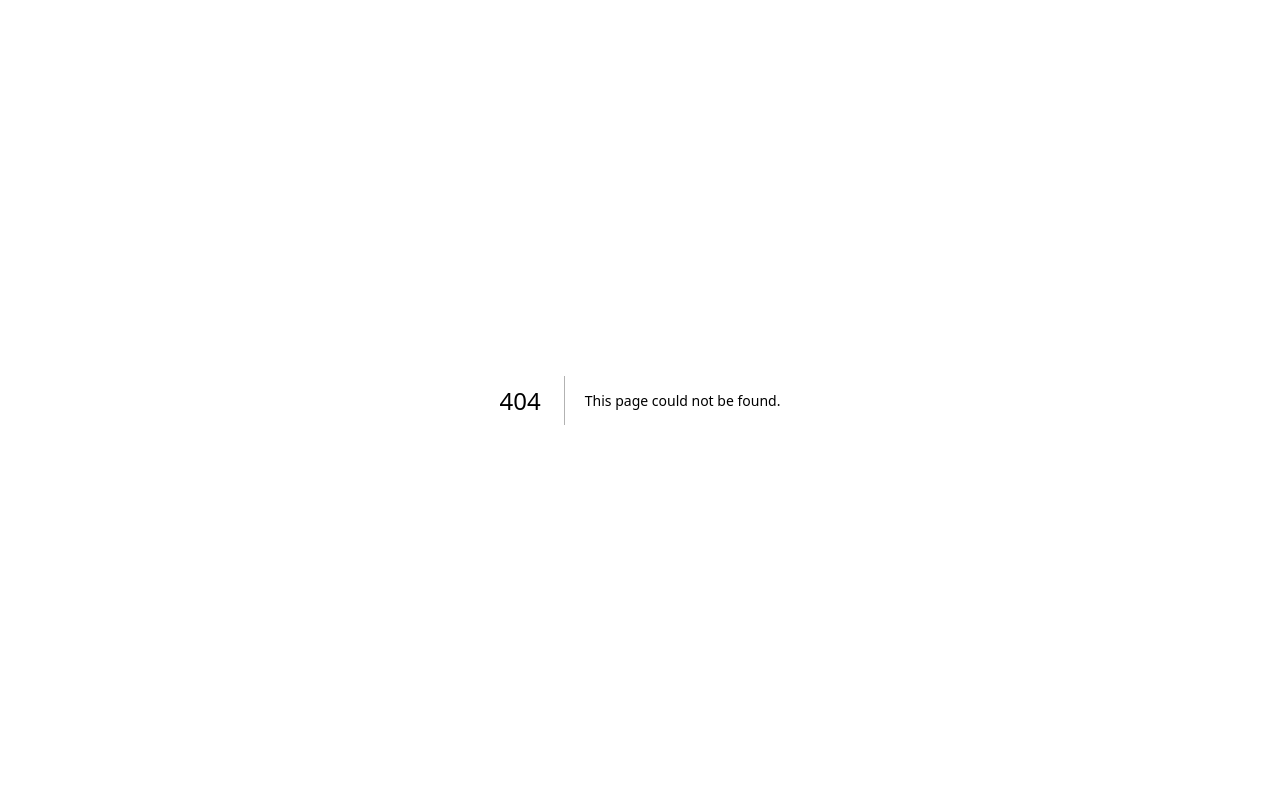
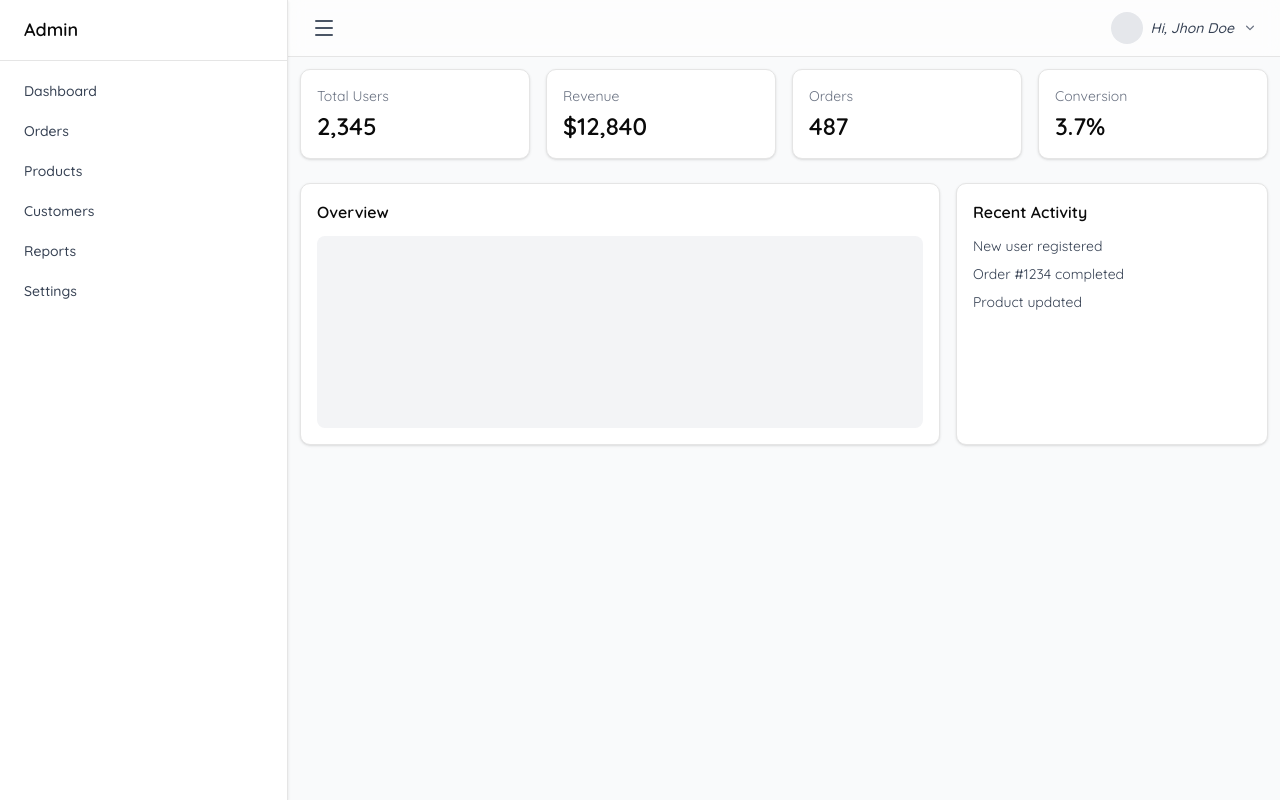
Before and after one commit to SaefulRochmat/rexivo.id, a Next.js app: page /dashboard in a window 1280 px wide. Before the commit this address had no page. Built offline with nearby package versions, Linux system fonts and the light colour scheme.

Commit message:
Fix UI, adding dashboard layout

```diff
--- /dev/null
+++ b/app/(admin)/dashboard/layout.js
@@ -0,0 +1,11 @@
+import AdminTemplate from "@/components/admin-template/app";
+
+const AdminLayout = ({ children }) => {
+    return (
+        <AdminTemplate>
+            {children}
+        </AdminTemplate>
+    )
+}
+
+export default AdminLayout;
--- /dev/null
+++ b/app/(admin)/dashboard/page.js
@@ -0,0 +1,42 @@
+const Index = () => {
+  return (
+    <div>
+        {/* Content cards as examples */}
+        <div className="grid grid-cols-1 gap-4 sm:grid-cols-2 xl:grid-cols-4">
+            <div className="rounded-lg border bg-white p-4 shadow-sm">
+                <p className="text-sm text-gray-500">Total Users</p>
+                <p className="mt-1 text-2xl font-semibold">2,345</p>
+            </div>
+            <div className="rounded-lg border bg-white p-4 shadow-sm">
+                <p className="text-sm text-gray-500">Revenue</p>
+                <p className="mt-1 text-2xl font-semibold">$12,840</p>
+            </div>
+            <div className="rounded-lg border bg-white p-4 shadow-sm">
+                <p className="text-sm text-gray-500">Orders</p>
+                <p className="mt-1 text-2xl font-semibold">487</p>
+            </div>
+            <div className="rounded-lg border bg-white p-4 shadow-sm">
+                <p className="text-sm text-gray-500">Conversion</p>
+                <p className="mt-1 text-2xl font-semibold">3.7%</p>
+            </div>
+        </div>
+
+        <div className="mt-6 grid grid-cols-1 gap-4 lg:grid-cols-3">
+            <div className="rounded-lg border bg-white p-4 shadow-sm lg:col-span-2">
+                <h2 className="mb-3 text-base font-semibold">Overview</h2>
+                <div className="h-48 w-full rounded-md bg-gray-100" />
+            </div>
+            <div className="rounded-lg border bg-white p-4 shadow-sm">
+                <h2 className="mb-3 text-base font-semibold">Recent Activity</h2>
+                <ul className="space-y-2 text-sm text-gray-700">
+                    <li>New user registered</li>
+                    <li>Order #1234 completed</li>
+                    <li>Product updated</li>
+                </ul>
+            </div>
+        </div>
+    </div>
+    );
+}
+
+export default Index;
--- /dev/null
+++ b/app/(admin)/dashboard/settings/page.js
@@ -0,0 +1,11 @@
+import Card from "@/components/admin-template/card";
+
+export default function SettingsPage() {
+    return (
+        <>
+            <Card>
+                Settings
+            </Card>
+        </>
+    );
+}
--- a/components/Template-Landing-Page/PricingSection/PricingSection.js
+++ b/components/Template-Landing-Page/PricingSection/PricingSection.js
@@ -102,7 +102,7 @@ export default function PricingSection() {
 									)}
 
 									<div
-										className={`relative bg-white rounded-2xl p-8 shadow-xl transition-all duration-500 border-2 h-full
+										className={`relative flex flex-col bg-white rounded-2xl p-8 shadow-xl transition-all duration-500 border-2 h-full
                     ${
 											plan.popular
 												? "border-purple-200 shadow-purple-100"
@@ -176,6 +176,7 @@ export default function PricingSection() {
 										</div>
 
 										{/* CTA Button */}
+										<div className="mt-auto">
 											<button
 												className={`w-full py-4 px-6 rounded-xl font-semibold text-center transition-all duration-300 flex items-center justify-center space-x-2 group/btn
                       ${
@@ -187,6 +188,7 @@ export default function PricingSection() {
 												<span>{plan.buttonText}</span>
 												<ArrowRight className="w-4 h-4 transition-transform duration-200 group-hover/btn:translate-x-1" />
 											</button>
+										</div>
 									</div>
 								</div>
 							);
--- /dev/null
+++ b/components/admin-template/app.js
@@ -0,0 +1,161 @@
+"use client";
+
+import { useEffect, useState, useRef } from "react";
+import NavLink from "./nav-link";
+import Link from "next/link";
+import { Menu, X } from "lucide-react";
+
+
+function Burger({ onClick, expanded = false }) {
+	return (
+		<button
+			aria-label="Toggle sidebar"
+			aria-expanded={expanded}
+			aria-controls="admin-sidebar"
+			title={expanded ? "Close sidebar" : "Open sidebar"}
+			className="inline-flex items-center justify-center rounded-md p-2 text-gray-600 hover:bg-gray-100 focus:outline-none focus:ring-2 focus:ring-primary-500"
+			onClick={onClick}
+		>
+			<Menu />
+		</button>
+	);
+}
+
+function CloseBtn({ onClick }) {
+	return (
+		<button
+			aria-label="Close sidebar"
+			className="absolute right-3 top-3 rounded-md p-2 text-gray-600 hover:bg-gray-100 focus:outline-none focus:ring-2 focus:ring-primary-500 md:hidden"
+			onClick={onClick}
+		>
+			<X />
+		</button>
+	);
+}
+
+function Sidebar({ mobileOpen, setMobileOpen }) {
+	useEffect(() => {
+		const onEsc = (e) => {
+			if (e.key === "Escape") setMobileOpen(false);
+		};
+		if (mobileOpen && typeof window !== "undefined" && typeof document !== "undefined") {
+			document.addEventListener("keydown", onEsc);
+			return () => document.removeEventListener("keydown", onEsc);
+		}
+	}, [mobileOpen, setMobileOpen]);
+
+	return (
+		<>
+			{/* Backdrop for mobile */}
+			<div
+				className={`fixed inset-0 z-40 bg-black/30 transition-opacity md:hidden ${mobileOpen ? "opacity-100" : "pointer-events-none opacity-0"}`}
+				onClick={() => setMobileOpen(false)}
+			/>
+
+			{/* Sidebar panel */}
+			<aside
+				id="admin-sidebar"
+				className={`fixed inset-y-0 left-0 z-50 w-72 transform border-r bg-white shadow-sm transition-transform duration-200 will-change-transform ${mobileOpen ? "translate-x-0" : "-translate-x-full"}`}
+			>
+				<div className="relative flex h-full flex-col">
+					<div className="flex items-center gap-2 border-b py-4">
+						<span className="ms-6 text-lg font-semibold">Admin</span>
+						<CloseBtn onClick={() => setMobileOpen(false)} />
+					</div>
+
+					<nav className="flex-1 space-y-1 overflow-y-auto p-3">
+						<NavLink href="/dashboard">Dashboard</NavLink>
+						<NavLink href="#">Orders</NavLink>
+						<NavLink href="#">Products</NavLink>
+						<NavLink href="#">Customers</NavLink>
+						<NavLink href="#">Reports</NavLink>
+						<NavLink href="#">Settings</NavLink>
+					</nav>
+				</div>
+			</aside>
+		</>
+	);
+}
+
+function Topbar({ onOpenSidebar, title, expanded }) {
+	const [openMenu, setOpenMenu] = useState(false);
+	const btnRef = useRef(null);
+	const menuRef = useRef(null);
+
+	useEffect(() => {
+		function onDocClick(e) {
+			if (!menuRef.current || !btnRef.current) return;
+			if (!menuRef.current.contains(e.target) && !btnRef.current.contains(e.target)) {
+				setOpenMenu(false);
+			}
+		}
+		function onEsc(e) {
+			if (e.key === "Escape") setOpenMenu(false);
+		}
+		document.addEventListener("mousedown", onDocClick);
+		document.addEventListener("keydown", onEsc);
+		return () => {
+			document.removeEventListener("mousedown", onDocClick);
+			document.removeEventListener("keydown", onEsc);
+		};
+	}, []);
+
+	return (
+		<header className="relative z-[10] border-b bg-white/80 backdrop-blur supports-[backdrop-filter]:bg-white/60">
+			<div className="flex h-14 items-center gap-3 px-4">
+				<Burger onClick={onOpenSidebar} expanded={expanded} />
+				<div className="ml-auto relative">
+					<button
+						ref={btnRef}
+						onClick={() => setOpenMenu((v) => !v)}
+						aria-haspopup="menu"
+						aria-expanded={openMenu}
+						className="flex items-center gap-2 rounded-md p-1.5 text-gray-700 hover:bg-gray-100 focus:outline-none focus:ring-2 focus:ring-primary-500"
+					>
+						<div className="h-8 w-8 overflow-hidden rounded-full bg-gray-200" />
+						<span className="italic font-medium text-sm hidden sm:inline">Hi, Jhon Doe</span>
+						<svg xmlns="http://www.w3.org/2000/svg" viewBox="0 0 20 20" fill="currentColor" className="h-4 w-4 text-gray-500"><path fillRule="evenodd" d="M5.23 7.21a.75.75 0 0 1 1.06.02L10 10.939l3.71-3.71a.75.75 0 1 1 1.06 1.061l-4.24 4.24a.75.75 0 0 1-1.06 0L5.25 8.29a.75.75 0 0 1-.02-1.06Z" clipRule="evenodd"/></svg>
+					</button>
+
+					{/* Dropdown */}
+					<div
+						ref={menuRef}
+						className={`absolute right-0 mt-2 w-50 overflow-hidden rounded-md border bg-white shadow-lg transition-opacity ${openMenu ? "pointer-events-auto opacity-100" : "pointer-events-none opacity-0"}`}
+						role="menu"
+					>
+						<a href="#" className="block px-3 py-2 text-sm text-gray-700 hover:bg-gray-50" role="menuitem">Profile</a>
+						<a href="/dashboard/settings" className="block px-3 py-2 text-sm text-gray-700 hover:bg-gray-50" role="menuitem">Settings</a>
+						<hr className="my-1" />
+						<a href="#" className="block px-3 py-2 text-sm text-red-600 hover:bg-red-50" role="menuitem">Logout</a>
+					</div>
+				</div>
+			</div>
+		</header>
+	);
+}
+
+export default function AdminTemplate({ children, title = "Dashboard" }) {
+	const [mobileOpen, setMobileOpen] = useState(false);
+
+	// Open by default on desktop (md and up)
+	useEffect(() => {
+		if (typeof window !== "undefined") {
+			const mq = window.matchMedia("(min-width: 768px)");
+			setMobileOpen(mq.matches);
+		}
+	}, []);
+
+	return (
+		<div className="min-h-screen bg-gray-50">
+			<Sidebar mobileOpen={mobileOpen} setMobileOpen={setMobileOpen} />
+
+			<main className={`${mobileOpen ? "md:pl-72" : "md:pl-0"} transition-[padding] duration-200`}>
+				<Topbar title={title} onOpenSidebar={() => setMobileOpen((v) => !v)} expanded={mobileOpen} />
+
+				<div className="p-3">
+					{children}
+				</div>
+			</main>
+		</div>
+	);
+}
--- /dev/null
+++ b/components/admin-template/card.js
@@ -0,0 +1,7 @@
+export default function Card ({ children }) {
+    return (
+        <div className="bg-white rounded-2xl shadow p-3">
+            {children}
+        </div>
+    )
+}
--- /dev/null
+++ b/components/admin-template/nav-link.js
@@ -0,0 +1,9 @@
+import Link from "next/link";
+
+export default function NavLink({ classes, href, children }) {
+    return (
+        <Link className={"block rounded-md px-3 py-2 text-sm font-medium text-gray-700 hover:bg-blue-100 transition-all duration-700 ease-in-out" + classes} href={href}>
+            {children}
+        </Link>
+    )
+}
--- a/constants/forTemplate2/HeroSlideDatas.js
+++ b/constants/forTemplate2/HeroSlideDatas.js
@@ -4,36 +4,73 @@ import LaptopTiga from "@/public/Images/LaptopTiga.png";
 
 export const heroSlides = [
 	{
-    title: 'Website Keren untuk Projectmu',
-    subtitle: 'Mudah, Cepat, dan Ramah di Kantong — Cocok untuk pelajar & mahasiswa',
-    cta: 'Pesan Sekarang',
+		title: "Website Keren untuk projekmu.",
+		subtitle:
+			"Mudah, Cepat, dan Ramah di Kantong — Cocok untuk pelajar & mahasiswa",
+		cta: "Pesan Sekarang",
 		img: LaptopSatu,
 		cardData: {
-      leftCard: { title: 'Start', subtitle: 'Only for students', gradient: 'from-sky-100 via-blue-50 to-indigo-100' },
-      rightCard: { title: 'Fast', subtitle: 'Deployment 1-3 days', bg: 'bg-white/90' },
-      bottomCard: { title: 'Demo:', description: 'Simple, clean UI tailored for student projects and assignments.' }
-    }
+			leftCard: {
+				title: "Start",
+				subtitle: "Only for students",
+				gradient: "from-sky-100 via-blue-50 to-indigo-100",
+			},
+			rightCard: {
+				title: "Fast",
+				subtitle: "Deployment 1-3 days",
+				bg: "bg-white/90",
+			},
+			bottomCard: {
+				title: "Demo:",
+				description:
+					"Simple, clean UI tailored for student projects and assignments.",
+			},
+		},
 	},
 	{
-    title: 'Portfolio Digital untuk Tugas & Skripsi',
-    subtitle: 'Desain responsif, performa cepat, dan dukungan penuh',
-    cta: 'Lihat Paket',
+		title: "Portfolio Digital untuk Tugas & Skripsi",
+		subtitle: "Desain responsif, performa cepat, dan dukungan penuh",
+		cta: "Lihat Paket",
 		img: LaptopDua,
 		cardData: {
-      leftCard: { title: 'Portfolio', subtitle: 'Showcase your work', gradient: 'from-purple-100 via-pink-50 to-rose-100' },
-      rightCard: { title: 'Responsive', subtitle: 'Mobile & Desktop', bg: 'bg-gradient-to-br from-white/90 to-purple-50/80' },
-      bottomCard: { title: 'Features:', description: 'Modern design with smooth animations and optimized performance.' }
-    }
+			leftCard: {
+				title: "Portfolio",
+				subtitle: "Showcase your work",
+				gradient: "from-purple-100 via-pink-50 to-rose-100",
+			},
+			rightCard: {
+				title: "Responsive",
+				subtitle: "Mobile & Desktop",
+				bg: "bg-gradient-to-br from-white/90 to-purple-50/80",
+			},
+			bottomCard: {
+				title: "Features:",
+				description:
+					"Modern design with smooth animations and optimized performance.",
+			},
+		},
 	},
 	{
-    title: 'Landing Page yang Mengonversi',
-    subtitle: 'Optimized for readability, dan mudah dikustom',
-    cta: 'Konsultasi Gratis',
+		title: "Landing Page yang Mengonversi",
+		subtitle: "Optimized for readability, dan mudah dikustom",
+		cta: "Konsultasi Gratis",
 		img: LaptopTiga,
 		cardData: {
-      leftCard: { title: 'Convert', subtitle: 'High conversion rate', gradient: 'from-green-100 via-emerald-50 to-teal-100' },
-      rightCard: { title: 'SEO Ready', subtitle: 'Optimized & Fast', bg: 'bg-gradient-to-br from-white/90 to-green-50/80' },
-      bottomCard: { title: 'Optimized:', description: 'Built with performance and search engine optimization in mind.' }
-    }
+			leftCard: {
+				title: "Convert",
+				subtitle: "High conversion rate",
+				gradient: "from-green-100 via-emerald-50 to-teal-100",
+			},
+			rightCard: {
+				title: "SEO Ready",
+				subtitle: "Optimized & Fast",
+				bg: "bg-gradient-to-br from-white/90 to-green-50/80",
+			},
+			bottomCard: {
+				title: "Optimized:",
+				description:
+					"Built with performance and search engine optimization in mind.",
+			},
+		},
 	},
 ];
--- a/package.json
+++ b/package.json
@@ -11,6 +11,7 @@
   },
   "dependencies": {
     "@next/bundle-analyzer": "^15.5.4",
+    "@prisma/client": "^6.16.2",
     "@tabler/icons-webfont": "^3.34.1",
     "@vercel/analytics": "^1.5.0",
     "axios": "^1.12.2",
```
Also changed, not shown: 1 other file (tests, documents, lock files or other folders). Lines whose indentation alone changed are shown as unchanged.
